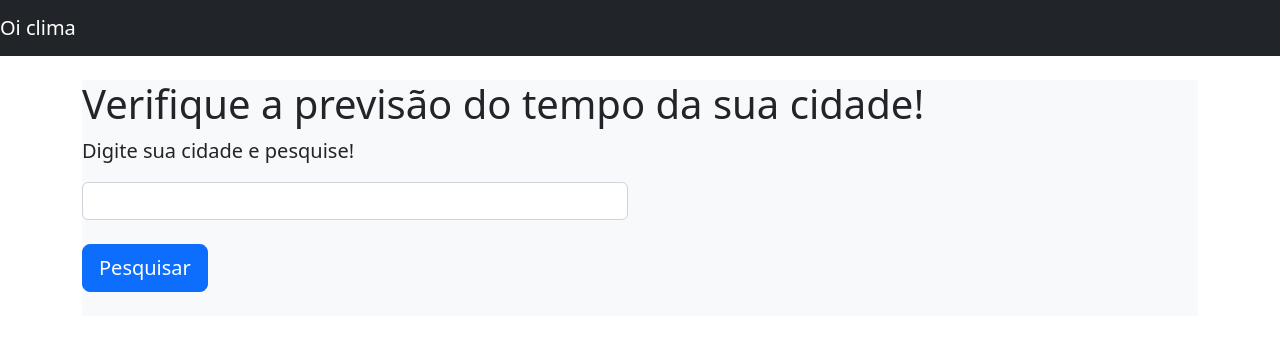
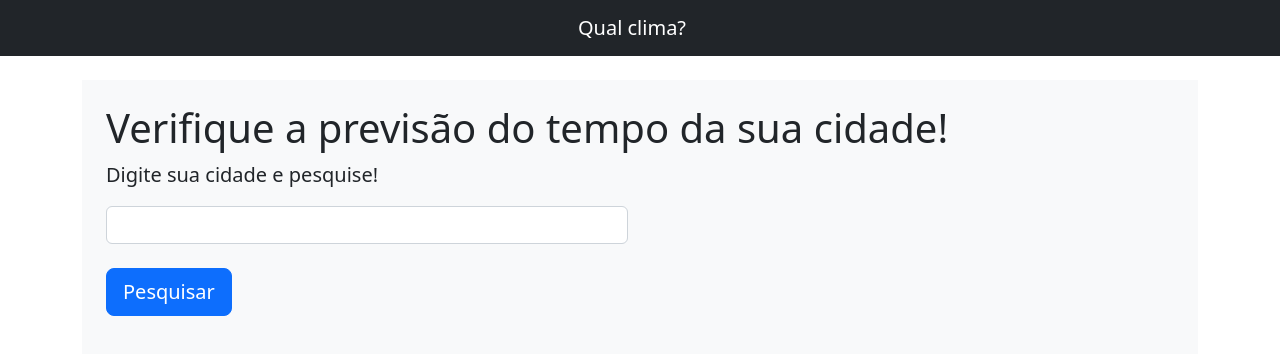
Before and after one commit to JPBenjamim/oi-clima, a React (Vite) app: page / in a window 1280 px wide. Shown: the top 354 px of the page. Built offline with nearby package versions, Linux system fonts and the light colour scheme.

Commit message:
update api requisition

```diff
--- a/index.html
+++ b/index.html
@@ -2,7 +2,6 @@
 <html lang="pt-br">
   <head>
     <meta charset="UTF-8" />
-    <link rel="icon" type="image/svg+xml" href="/src/favicon.svg" />
     <meta name="viewport" content="width=device-width, initial-scale=1.0" />
     <title>Oi clima</title>
     <!-- CSS only -->
--- a/src/App.jsx
+++ b/src/App.jsx
@@ -1,46 +1,87 @@
 import { useState } from 'react'
 
+function App() {
+  const [city, setCity] = useState('')
+  const [weatherForecast, setweatherForecast] = useState(null);
 
-function App() {
-  const [city, setCity] = useState("")
+  const handleChange = e => {
+    setCity(e.target.value)
+  }
 
-  const handleChange = (e) => {
-    setCity(e.target.value)
+  const handleSearch = () => {
+    fetch(
+      `http://api.weatherapi.com/v1/current.json?key=5ee6f96a413445b889911145220402&q=${city}&lang=pt`
+    )
+      .then(response => {
+        if (response.status === 200) {
+          return response.json()
+        }
+      })
+      .then(data => {
+        console.log(data)
+        setweatherForecast(data);
+      })
+
+
 
   }
 
-  const handleSearch = () => {
-    fetch(`http://api.weatherapi.com/v1/current.json?key=5ee6f96a413445b889911145220402&q=${city}&lang=pt`)
-    .then((response) => {
-        console.log
-    })
-  }
+  return (
+    <div>
+
+      <nav className="navbar navbar-expand-md navbar-dark  bg-dark mb-4" >
+      <div className='container d-flex justify-content-center'>
+
+        <a className="navbar-brand text-whithe" href="#top">
+          {' '}
+          Qual clima?
+
+        </a>
+
+        </div>
+      </nav>
 
 
-  return (
-    <div>
-      <nav className='navbar navbar-expand-md navbar-dark  bg-dark mb-4'>
-        <a className='navbar-brand text-whithe' href='#top'> Oi clima</a>
-      </nav>
+      <main className="container">
+        <div className="bg-light p-4">
+          <h1>Verifique a previsão do tempo da sua cidade!</h1>
+          <p className="lead">Digite sua cidade e pesquise!</p>
 
-      <main className='container'>
-        <div className='bg-light -5'>
-          <h1>
-            Verifique a previsão do tempo da sua cidade!
-          </h1>
-          <p className='lead'>Digite sua cidade e pesquise!</p>
-
-          <div className='row mb-4'>
-            <div className='col-md-6'>
+          <div className="row mb-4">
+            <div className="col-md-6">
               <input
-              onChange={handleChange}
-              className='form-control' value={city}/>
+                onChange={handleChange}
+                className="form-control"
+                value={city}
+              />
             </div>
           </div>
 
-          <button onClick={handleSearch} className='btn btn-primary btn-lg mb-4'>
+          <button
+            onClick={handleSearch}
+            className="btn btn-primary btn-lg mb-4"
+          >
             Pesquisar
           </button>
+          {weatherForecast ? (
+            <div>
+              <div className="mt-4" d-flex align-itens-center>
+                <div>
+                  <img src={weatherForecast.current.condition.icon} />
+                </div>
+
+                <div>
+                  <h3>
+                    Hoje o dia está {weatherForecast.current.condition.text}
+                  </h3>
+                  <p className="lead">
+                    Temp: {weatherForecast.current.temp_c}º <br /> Humidade {weatherForecast.current.humidity}%
+                  </p>
+
+                </div>
+              </div>
+            </div>
+          ) : null}
         </div>
       </main>
     </div>
```
